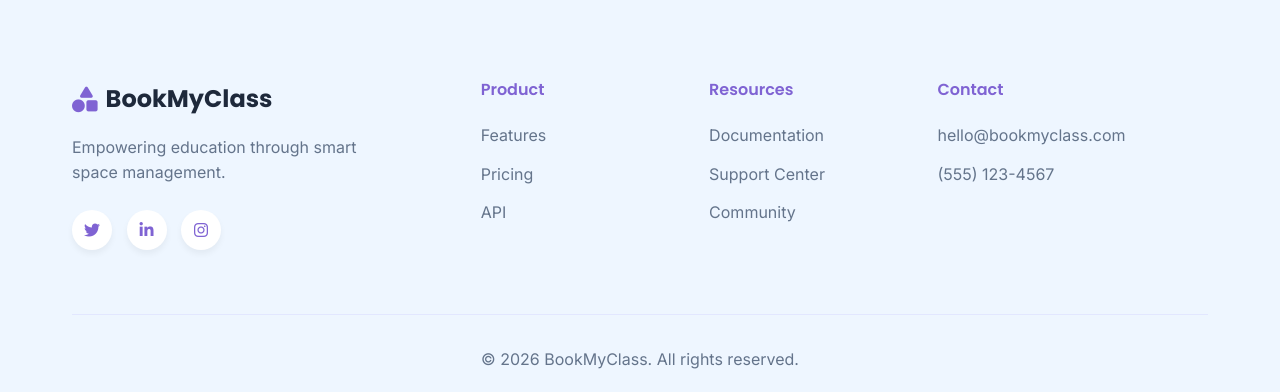
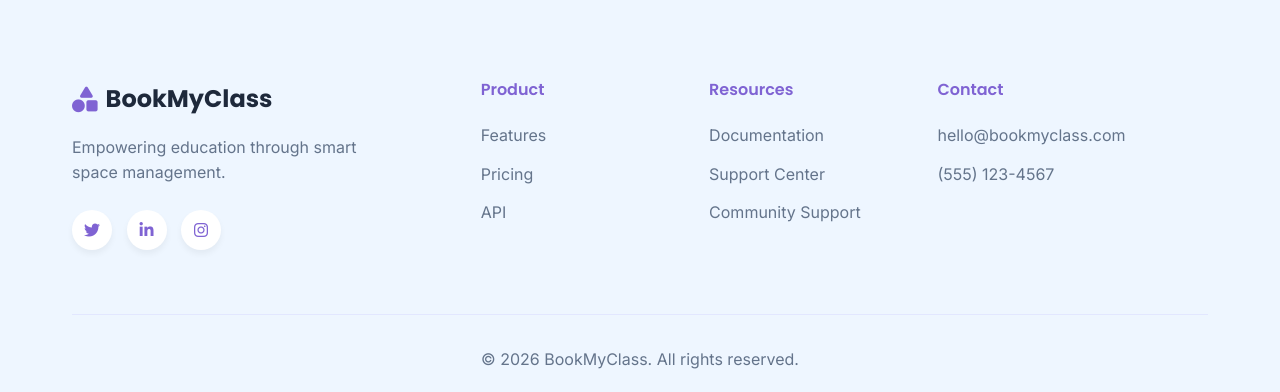
Before and after one commit to chandu91822/Bookmyclass, a PHP site: page / in a window 1280 px wide. Shown: the part 1968-2360 px from the top of the page. Run offline with PHP 8.4, Linux system fonts and the light colour scheme.

Commit message:
Community

```diff
--- a/index.php
+++ b/index.php
@@ -189,7 +189,7 @@ session_start();
                     <ul>
                         <li><a href="#">Documentation</a></li>
                         <li><a href="#">Support Center</a></li>
-                        <li><a href="#">Community</a></li>
+                        <li><a href="#">Community Support</a></li>
                     </ul>
                 </div>
                 <div class="footer-links">
```
